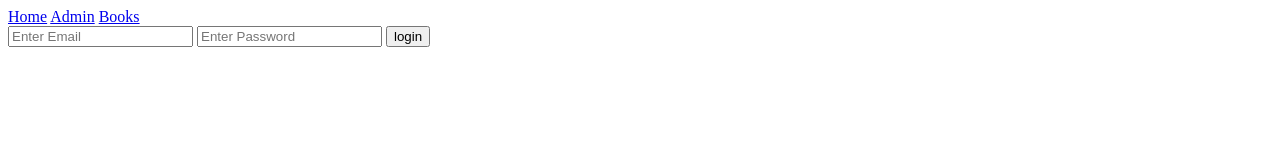
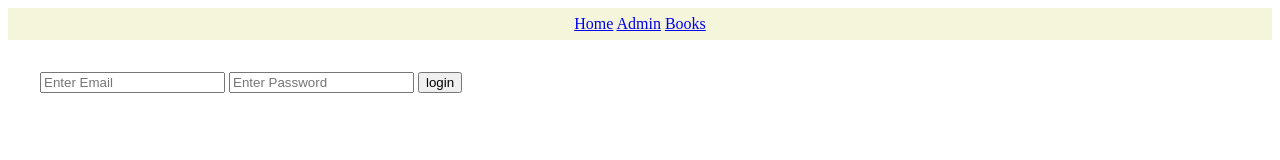
Before and after one commit to Pareekpriya/DomBookApp, a plain HTML site: page index.html in a window 1280 px wide. Drawn offline with Linux system fonts and the light colour scheme.

Commit message:
navbar styling completed

```diff
--- a/index.html
+++ b/index.html
@@ -4,6 +4,7 @@
     <meta charset="UTF-8">
     <meta name="viewport" content="width=device-width, initial-scale=1.0">
     <title>Document</title>
+    <link rel="stylesheet" href="./style/nav.css">
 </head>
 <body>
     <div id="nav"></div>
--- /dev/null
+++ b/style/nav.css
@@ -0,0 +1,16 @@
+#nav{
+    width: 100%;
+    display: flex;
+    justify-content: space-evenly;
+    align-items: center;
+    height: 2rem;
+    background-color: beige;
+    color: white;
+    text-decoration: none;
+    margin: auto;
+}
+
+#form{
+    margin: auto;
+    padding: 2rem;
+}
```
Also changed, not shown: admin.html (+1 -0 lines), books.html (+2 -0 lines).
